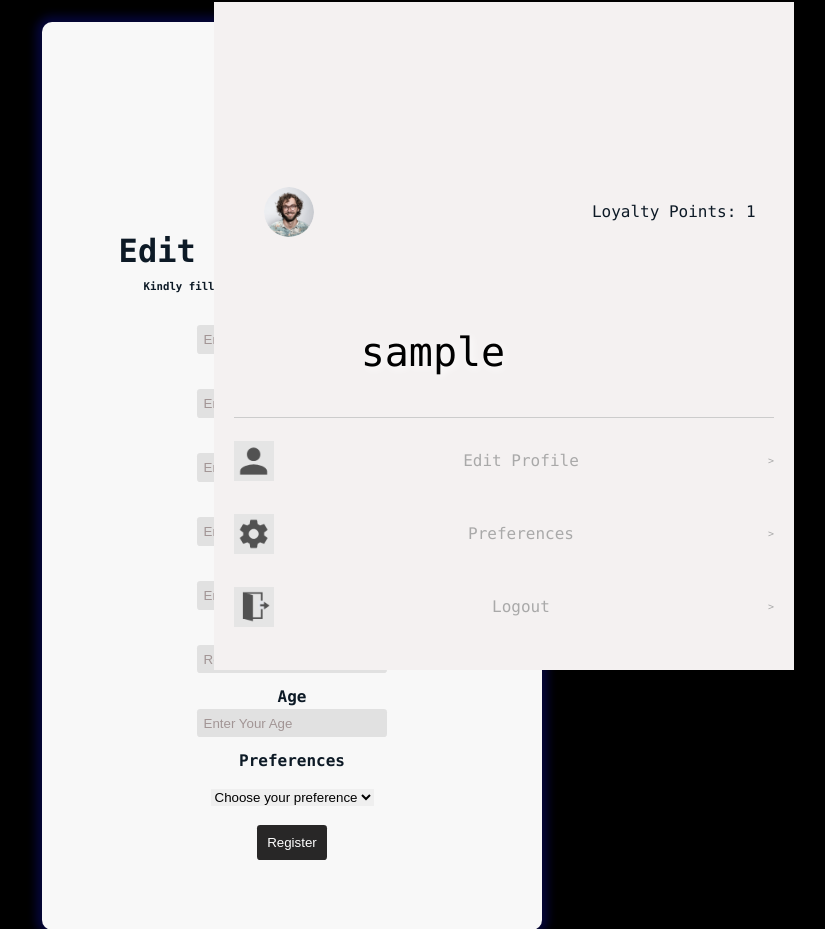
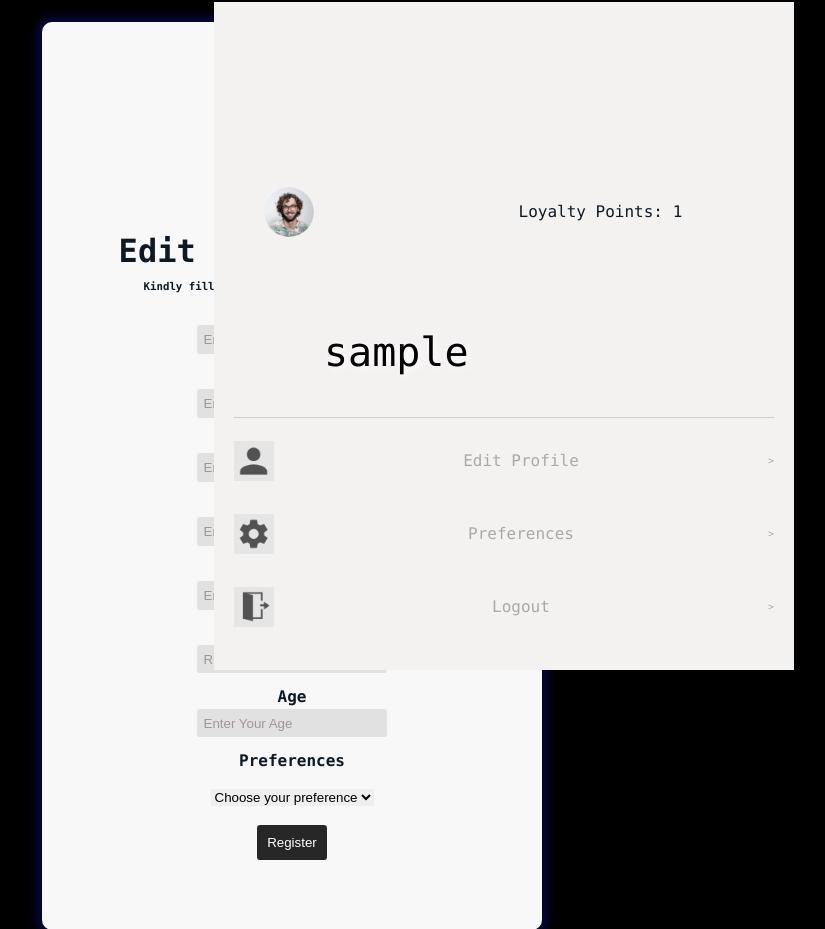
Before and after one commit to jediasaf/CSIT314SDB, a PHP site: page /EditProfile.php in a window 1280 px wide. Shown: the part 68-997 px from the top of the page, without its empty margins (348-1173 px from the left). Run offline with PHP 8.4, Linux system fonts and the light colour scheme; the visitor is signed in with stand-in values (Sample User, id 1).

Commit message:
Update coba.css

```diff
--- a/CSS/coba.css
+++ b/CSS/coba.css
@@ -181,7 +181,7 @@ a {
 
 
 .user-info{
-	display: flex;
+	display: inline-flex;
 	align-items: center;
 
 }
```
